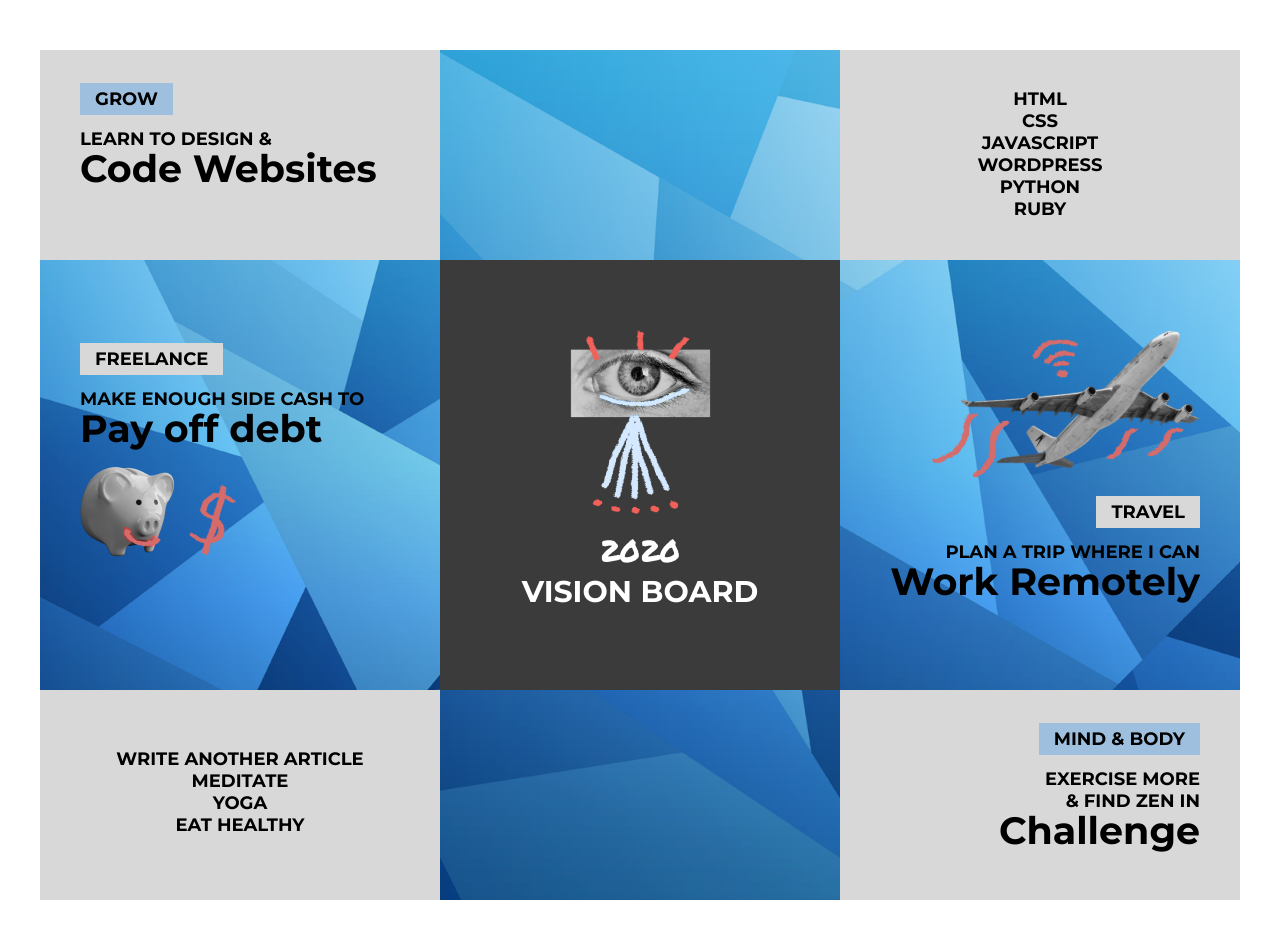
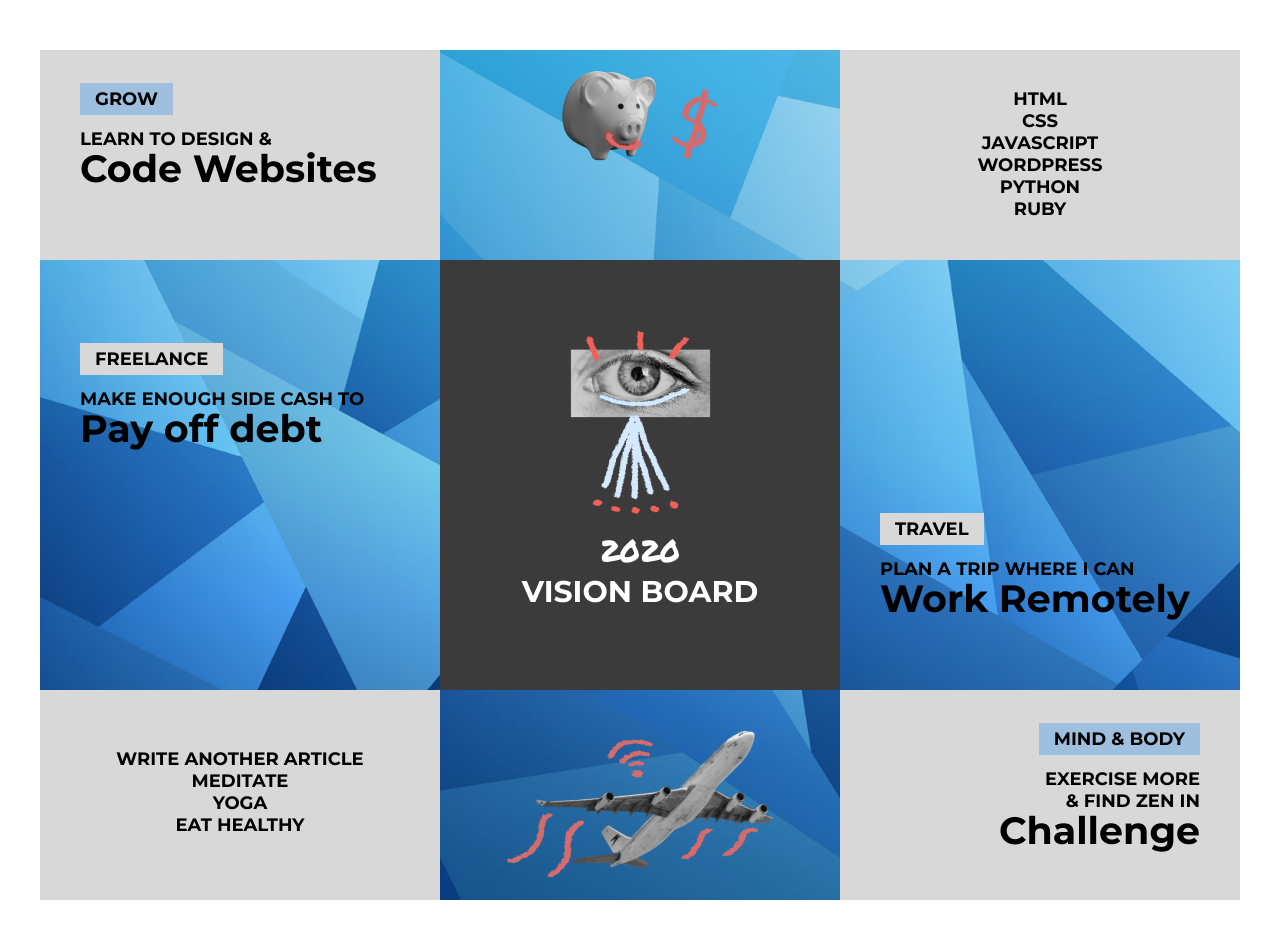
Before and after one commit to a-bradford/101-vision-board, a plain HTML site: page index.html in a window 1280 px wide. Drawn offline with Linux system fonts and the light colour scheme.

Commit message:
Changed position of piggy and airplane imgs

```diff
--- a/css/main.css
+++ b/css/main.css
@@ -37,6 +37,14 @@
 
  .right {
 	text-align: right;
+}
+
+.right-bottom {
+	padding-top: 240px;
+}
+
+.small-bloxk .center {
+	padding-top: 50px:;
 }
 
 /****** Content Style ******/
--- a/index.html
+++ b/index.html
@@ -14,7 +14,7 @@
 			<p>Learn to Design &amp;<br><strong>Code Websites</strong></p>
 		</div>
 		<div class="block small-block center">
-			<img src>
+			<img src="img/piggy.png" alt="piggy bank">
 		</div>
 		<div class="block small-block center light-bg">
 			<p>
@@ -29,14 +29,12 @@
 		<div class="block large-block">
 			<p><span class="highlight-2">Freelance</span></p>
 			<p>Make Enough Side Cash to<br><strong>Pay off debt</strong></p>
-			<img src="img/piggy.png" alt="piggy bank">
 		</div>
 		<div class="block large-block center dark-bg">
 			<img src="img/eye.png" alt="eye">
 			<p class="title"><span class="marker">2020</span><br>Vision Board</p>
 		</div>
-		<div class="block large-block right">
-			<img src="img/plane.png" alt="plane">
+		<div class="block large-block right-bottom">
 			<p><span class="highlight-2">Travel</span></p>
 			<p>Plan A Trip Where I Can<br><strong>Work Remotely</strong></p>
 		</div>
@@ -49,7 +47,7 @@
 			</p>
 		</div>
 		<div class="block small-block top-padding center">
-			<img src>
+			<img src="img/plane.png" alt="plane">
 		</div>
 		<div class="block small-block right light-bg">
 			<p><span class="highlight-1">Mind &amp; Body</span></p>
```
